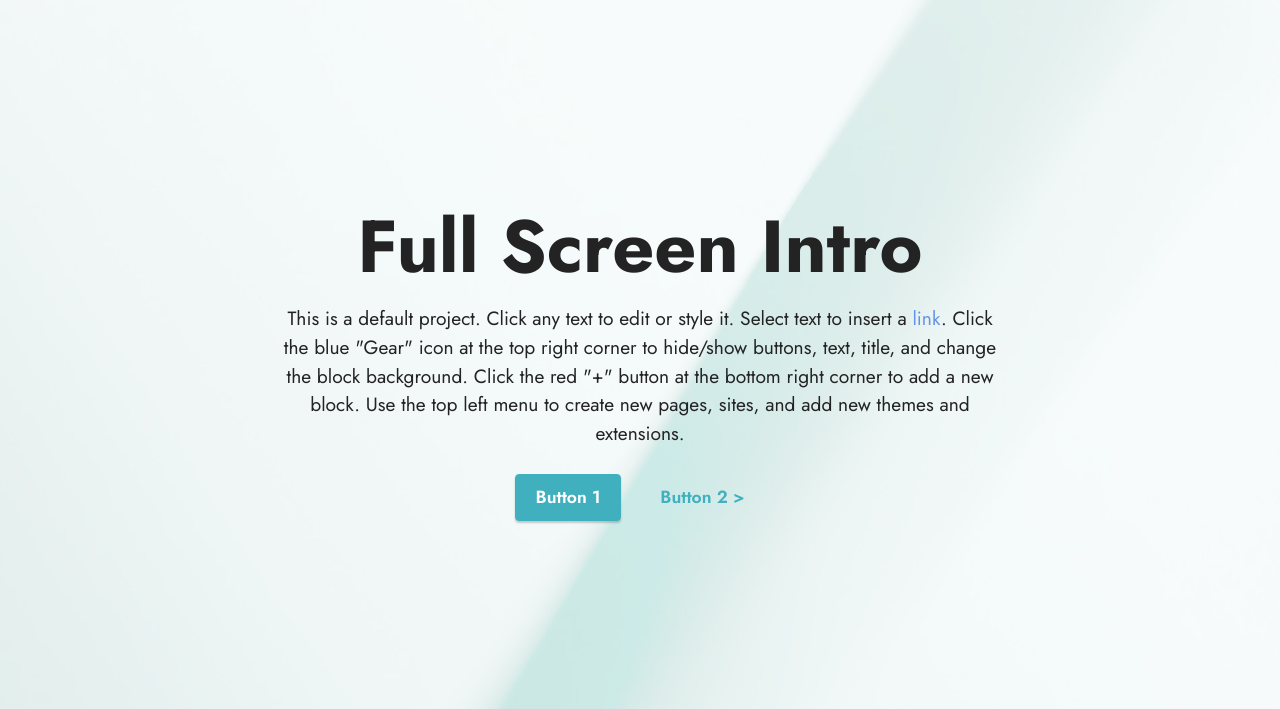
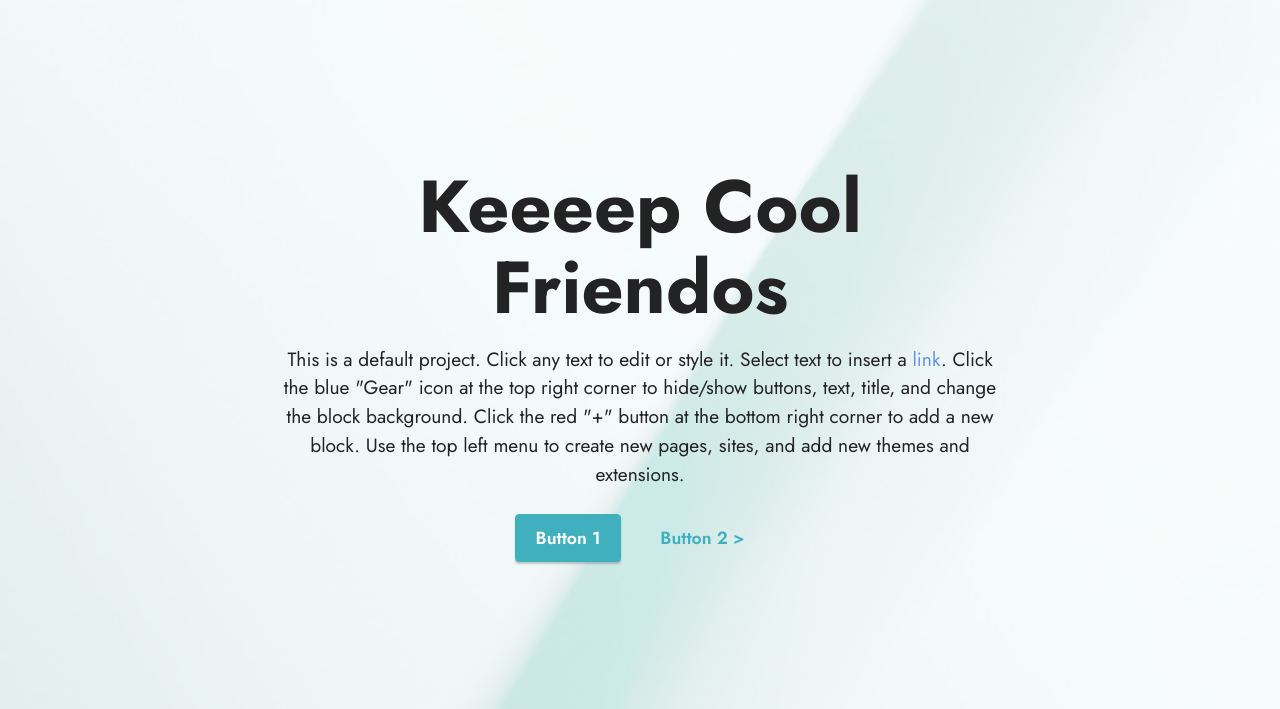
Before and after one commit to thecannoli/keepcool, a plain HTML site: page index.html in a window 1280 px wide. Shown: the part 91-800 px from the top of the page. Drawn offline with Linux system fonts and the light colour scheme.

Commit message:
Update index.html

```diff
--- a/index.html
+++ b/index.html
@@ -69,7 +69,7 @@
     <div class="align-center container">
         <div class="row justify-content-center">
             <div class="col-12 col-lg-8">
-                <h1 class="mbr-section-title mbr-fonts-style mb-3 display-1"><strong>Full Screen Intro</strong></h1>
+                <h1 class="mbr-section-title mbr-fonts-style mb-3 display-1"><strong>Keeeep Cool Friendos</strong></h1>
 
                 <p class="mbr-text mbr-fonts-style display-7">This is a default project. Click any text to edit or style it. Select text to insert a <a href="http://mobirise.com">link</a>. Click the blue "Gear" icon at the top right corner to hide/show buttons, text, title, and change the block background. Click the red "+" button at the bottom right corner to add a new block. Use the top left menu to create new pages, sites, and add new themes and extensions.</p>
                 <div class="mbr-section-btn mt-3"><a class="btn btn-success display-4" href="https://mobirise.com">Button 1</a> <a class="btn btn-success-outline display-4" href="https://mobirise.com">Button 2 &gt;</a></div>
```
